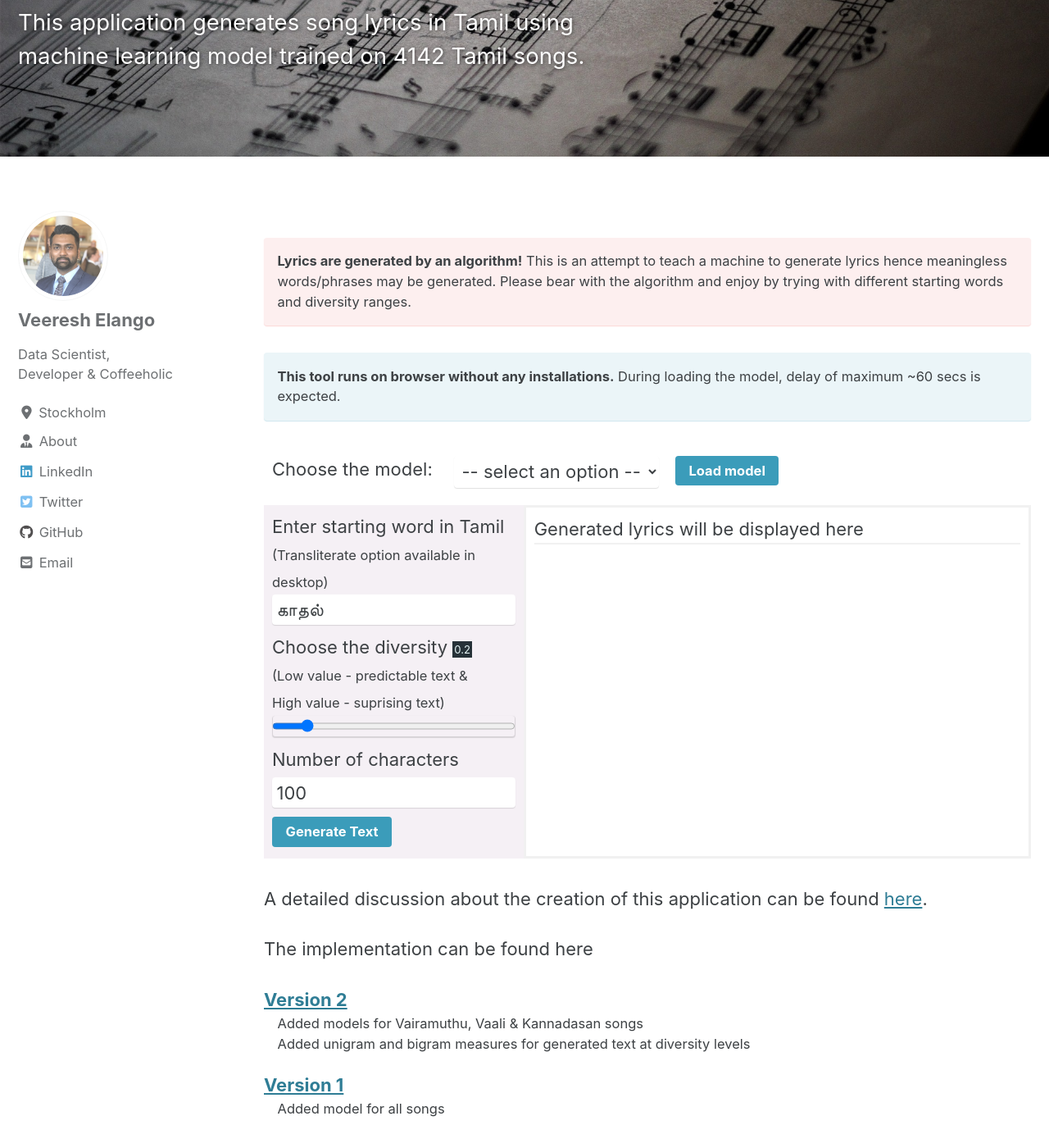
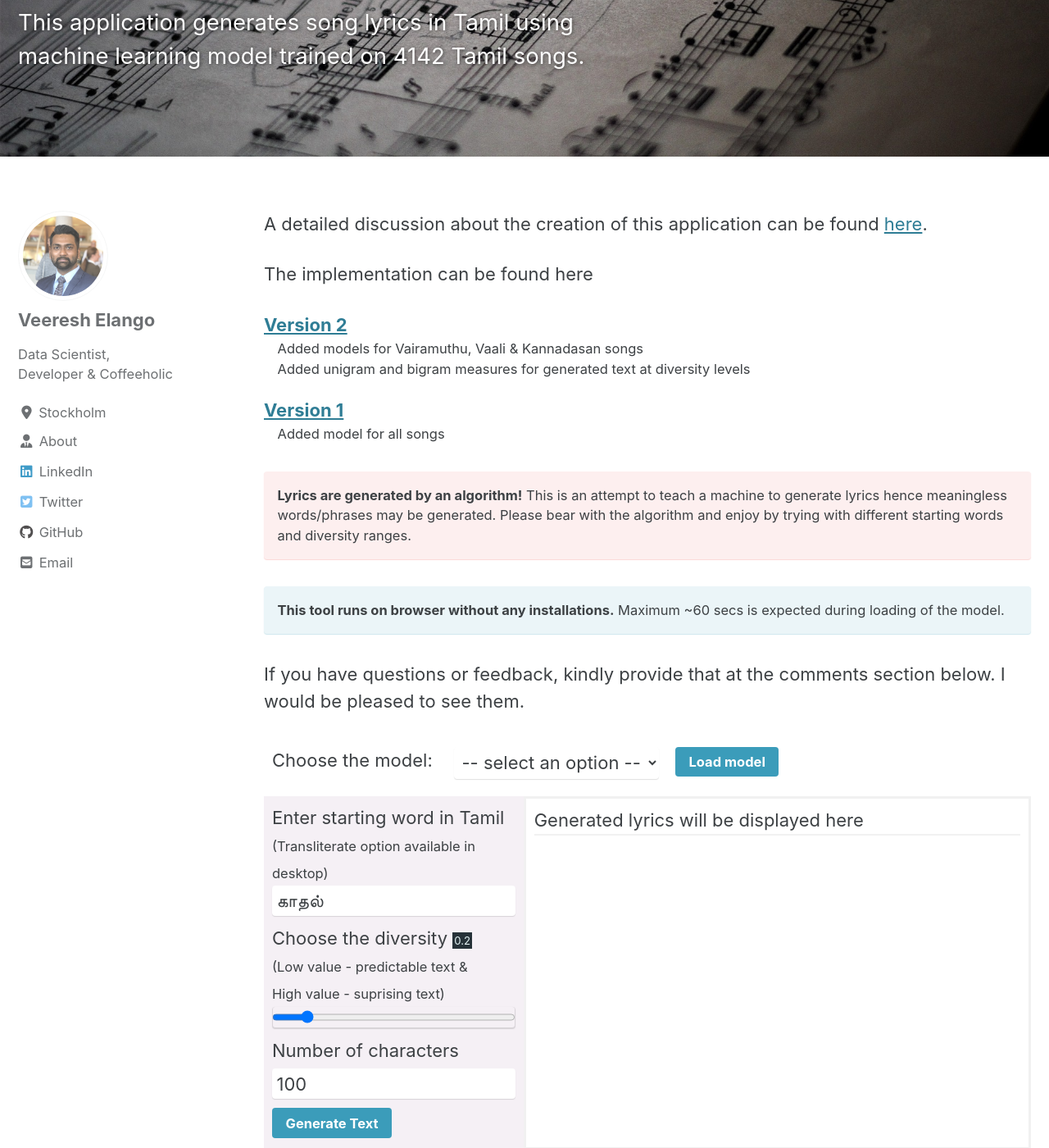
Before and after one commit to VeereshElango/veereshelango.github.io, a Jekyll site: the page built from _posts/2020-04-14-ai-powered-tamil-song-lyrics-generator.md, in a window 1280 px wide and 1400 px high, scrolled down 293 px. Shown: the whole window at 82% size. Built offline with Jekyll 4.4.1, drawn with Linux system fonts in a browser that asks for light colours; cached includes are drawn as plain includes; nearby versions of some CDN libraries; comment, search, counter and statistics services are not loaded; some of the changed text lies outside the part shown.

Commit message:
General sentence fix

```diff
--- a/_posts/2020-04-14-ai-powered-tamil-song-lyrics-generator.md
+++ b/_posts/2020-04-14-ai-powered-tamil-song-lyrics-generator.md
@@ -13,16 +13,29 @@ include_style: tamil_song_style.html
 excerpt: This application generates song lyrics in Tamil using machine learning model trained on 4142 Tamil songs.
 header:
     overlay_image: /assets/images/lyrics.jpg
-last_modified_at: 2020-04-24T14:07:54-04:00
+last_modified_at: 2020-05-10T14:07:54-04:00
 ---
+A detailed discussion about the creation of this application can be found [here](https://cutt.ly/tamil-lyrics-blog).
+
+The implementation can be found here
+
+**[Version 2](https://cutt.ly/lyric-gen-git-v2)**
+:   Added models for Vairamuthu, Vaali & Kannadasan songs
+:   Added unigram and bigram measures for generated text at diversity levels
+
+**[Version 1](https://cutt.ly/1t7RMno)**
+:   Added model for all songs
 
 **Lyrics are generated by an algorithm!** This is an attempt to teach a machine to generate lyrics hence meaningless words/phrases may be generated.
 Please bear with the algorithm and enjoy by trying with different starting words and diversity ranges.
 {: .notice--danger}
 
-**This tool runs on browser without any installations.** During loading the model, delay of maximum ~60 secs is expected.
+**This tool runs on browser without any installations.**
+Maximum ~60 secs is expected during loading of the model.
 {: .notice--info}
 
+If you have questions or feedback, kindly provide that at the comments section
+below. I would be pleased to see them.
 
 
 <div class="row">
```
Also changed, not shown: other parts of _posts/2020-04-14-ai-powered-tamil-song-lyrics-generator.md (+0 -9 lines).
